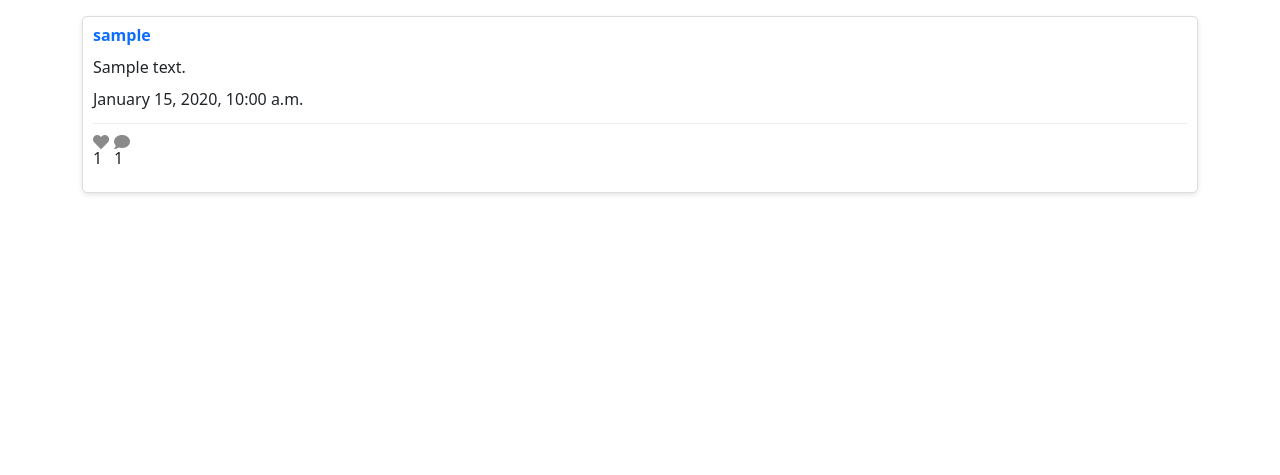
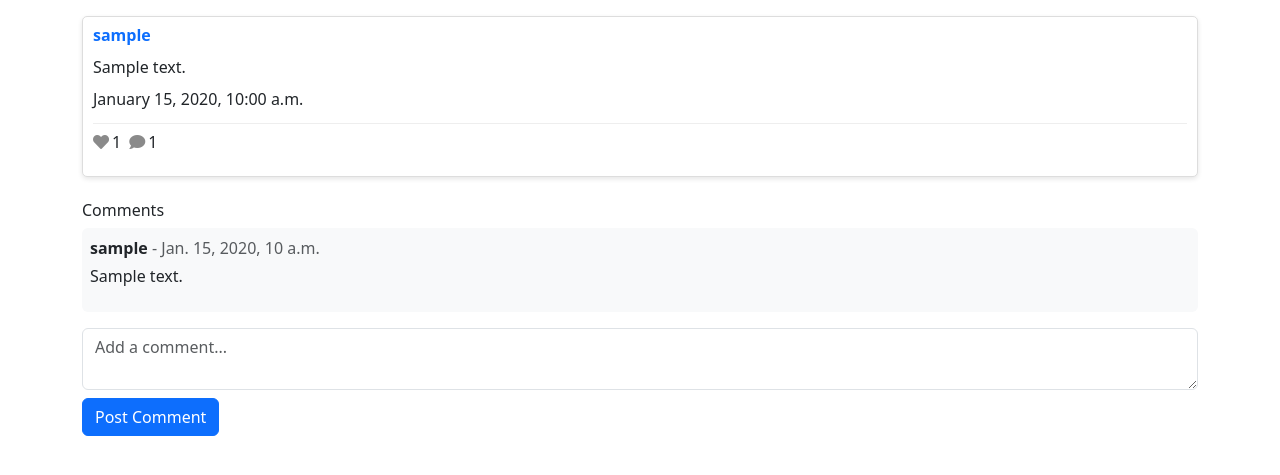
Before and after one commit to dvan2/network, a Django app: page /open_post/1 in a window 1280 px wide. Shown: the part 56-531 px from the top of the page. Run offline with Django 3.2, Linux system fonts and the light colour scheme; tables that the repository leaves empty hold one stand-in row (values such as "Sample post").

Commit message:
added comment functionality

```diff
--- a/network/models.py
+++ b/network/models.py
@@ -11,6 +11,7 @@ class Post(models.Model):
     author = models.ForeignKey(User, on_delete=models.CASCADE, related_name='posts')
     date = models.DateTimeField(auto_now_add=True)
     likes = models.PositiveIntegerField(default=0)
+    comments_count = models.PositiveIntegerField(default=0)
 
 class Follow(models.Model):
     followed_by = models.ForeignKey(User, related_name='currently_following', on_delete=models.CASCADE)
--- a/network/static/network/styles.css
+++ b/network/static/network/styles.css
@@ -81,7 +81,7 @@
 
 .fa {
   transition: all ease 0.4s;
-  margin-right: 5px;
+  margin-right: 3px;
 }
 
 .button-like:hover .fa {
@@ -94,6 +94,11 @@
 
 .liked:focus {
   background-color: #cc4b37;
+}
+
+.interactions {
+  display: flex;
+  margin-right: 8px;
 }
 
 .top {
--- a/network/templates/network/open_post.html
+++ b/network/templates/network/open_post.html
@@ -1,6 +1,20 @@
 {% extends "network/layout.html" %}
 {% block body %}
-  <div class="container mt-3">
-      {% include 'network/post_layout.html' %}
-  </div>
+<div class="container mt-3">
+  {% include 'network/post_layout.html' %}
+    <div class="comments-section mt-4">
+      <h6>Comments</h6>
+      {% for comment in comments %}
+      <div class="comment mt-2 p-2 rounded bg-light">
+        <p class="comment-author mb-1"><strong>{{ comment.commenter }}</strong> <span class="text-muted"> - {{ comment.comment_date }}</span></p>
+        <p class="comment-content">{{ comment.comment_content }}</p>
+      </div>
+      {% endfor %}
+
+      <form action="{% url 'comment' post.id %}" class="add-comment mt-3" method="post">
+        <textarea name="comment" class="form-control" rows="2" placeholder="Add a comment..."></textarea>
+        <button class="btn btn-primary mt-2" type="submit">Post Comment</button>
+      </form>
+    </div>
+</div>
 {% endblock %}
--- a/network/templates/network/post_layout.html
+++ b/network/templates/network/post_layout.html
@@ -22,7 +22,7 @@
     data-url="{% url 'edit' post.id %}">Save</button>
   <p class="date">{{ post.date|date:"F j, Y, g:i a" }}</p>
   <div class="post-interact">
-    <div class="like-post">
+    <div class="interactions">
       <div id="like-btn-{{ post.id }}"
           class="button-like {% if post.id in liked_posts %}liked{% endif %}"
           data-post-id="{{ post.id }}"
@@ -32,13 +32,13 @@
       <p id="like-count-{{ post.id }}">{{ post.likes }}</p>
     </div>
     <a href="{% url 'open_post' post.id %}" class="page-link">
-      <div class="comment-post">
+      <div class="comment-post interactions">
         <div id="comment-btn-{{ post.id }}" class="button-comment"
           data-post-id="{{ post.id }}"
         >
           <i class="fa fa-comment"></i>
         </div>
-        <p id="like-count-{{ post.id }}">{{ post.likes }}</p>
+        <p id="like-count-{{ post.id }}">{{ post.comments_count }}</p>
       </div>
     </a>
   </div>
--- a/network/urls.py
+++ b/network/urls.py
@@ -16,4 +16,5 @@ urlpatterns = [
     path("toggle_like/<int:post_id>", views.toggle_like, name="toggle_like"),
     path("delete_post/<int:post_id>", views.delete_post, name="delete_post"),
     path("open_post/<int:post_id>", views.open_post, name="open_post"),
+    path("comment/<int:post_id>", views.comment, name="comment"),
 ]
--- a/network/views.py
+++ b/network/views.py
@@ -13,7 +13,7 @@ from django.views.decorators.http import require_http_methods
 from django.views.decorators.csrf import csrf_exempt
 from django.http import JsonResponse
 
-from .models import User, Post, Follow, Like
+from .models import User, Post, Follow, Like, Comment
 
 
 def index(request):
@@ -216,9 +216,26 @@ def delete_post(request, post_id):
         return JsonResponse({'success': f'Post {post_id} deleted'})
 
 def open_post(request, post_id):
-    print("Open")
-    print(post_id)
     post = get_object_or_404(Post, id=post_id)
+    comments = post.post_comments.all()
     return render(request, "network/open_post.html", {
-        "post": post
+        "post": post,
+        "comments": comments
     })
+
+@csrf_exempt
+@login_required
+def comment(request, post_id):
+    comment_content = request.POST.get("comment")
+    post = get_object_or_404(Post, id=post_id)
+
+    Comment.objects.create(
+        comment_content= comment_content,
+        post = post,
+        commenter= request.user,
+    )
+
+    post.comments_count += 1
+    post.save()
+
+    return redirect(reverse('open_post', kwargs={'post_id': post_id}))
```
Also changed, not shown: network/migrations/0010_post_comments_count.py (added).
